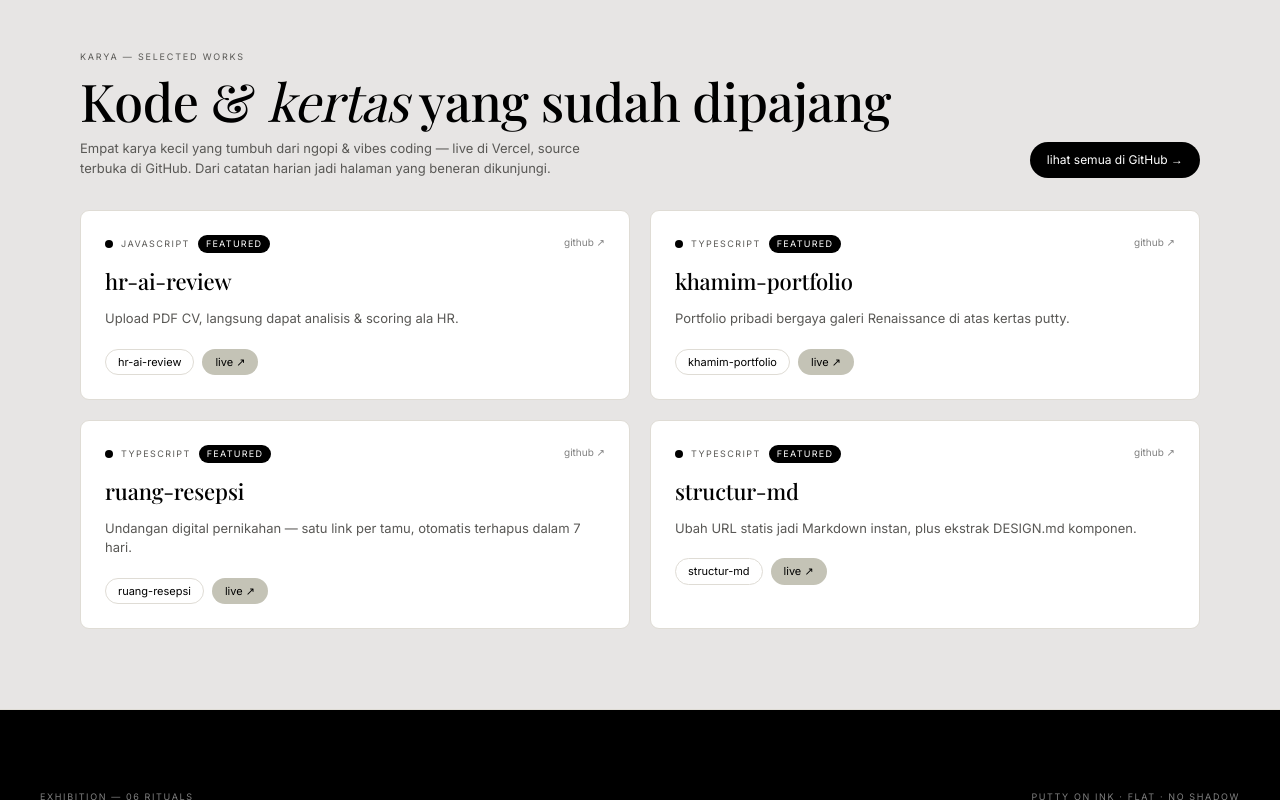
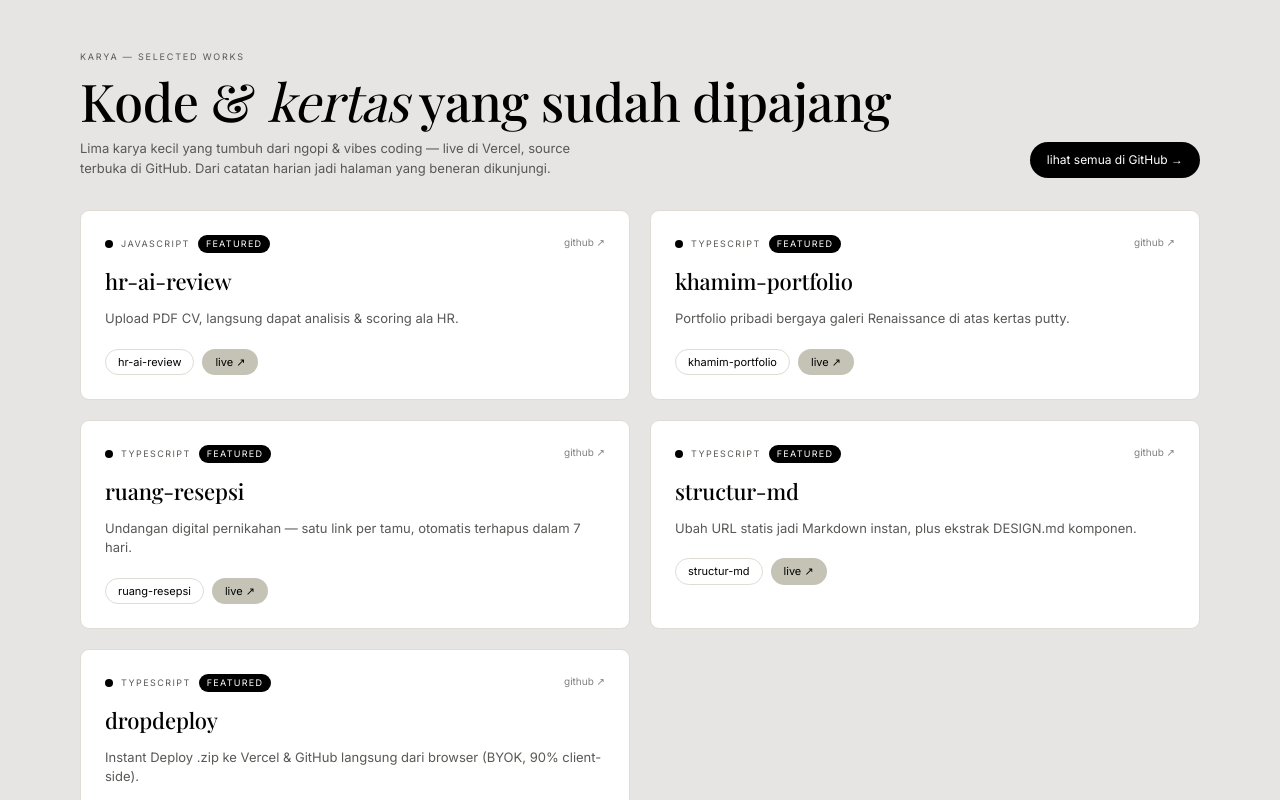
Before and after one commit to khamimzarr/khamim-portfolio, a Next.js app: page / in a window 1280 px wide. Shown: the part 2180-2980 px from the top of the page. Built offline with nearby package versions, Linux system fonts and the light colour scheme.

Commit message:
feat: Karya jadi 05 — tambah dropdeploy, Instant Deploy .zip BYOK 90% client-side
Live: https://dropdeploy.vercel.app
Repo: https://github.com/khamimzarr/dropdeploy

```diff
--- a/src/app/page.tsx
+++ b/src/app/page.tsx
@@ -83,6 +83,14 @@ export default function Home() {
       lang: "TypeScript",
       href: "https://github.com/khamimzarr/structur-md",
       vercel: "https://structur-md.vercel.app",
+      featured: true,
+    },
+    {
+      name: "dropdeploy",
+      desc: "Instant Deploy .zip ke Vercel & GitHub langsung dari browser (BYOK, 90% client-side).",
+      lang: "TypeScript",
+      href: "https://github.com/khamimzarr/dropdeploy",
+      vercel: "https://dropdeploy.vercel.app",
       featured: true,
     },
 
@@ -212,7 +220,7 @@ export default function Home() {
                 Kode & <em className="italic font-normal">kertas</em> yang sudah dipajang
               </h2>
               <p className="font-[Inter] text-[13px] leading-[1.5] text-[#595855] max-w-[520px]">
-                Empat karya kecil yang tumbuh dari ngopi & vibes coding — live di Vercel, source terbuka di GitHub. Dari catatan harian jadi halaman yang beneran dikunjungi.
+                Lima karya kecil yang tumbuh dari ngopi & vibes coding — live di Vercel, source terbuka di GitHub. Dari catatan harian jadi halaman yang beneran dikunjungi.
               </p>
             </div>
             <a href="https://github.com/khamimzarr" target="_blank" className="hidden md:inline-flex shrink-0 bg-black text-white font-[Inter] text-[12px] px-[17px] py-[9px] rounded-[28.8px]">lihat semua di GitHub →</a>
@@ -418,7 +426,7 @@ export default function Home() {
               </div>
               <div className="flex flex-col gap-2">
                 <p className="text-[9px] tracking-[0.18em] uppercase text-[#595855]">Exhibition</p>
-                <a href="#karya" className="hover:underline underline-offset-4">Karya — 04</a>
+                <a href="#karya" className="hover:underline underline-offset-4">Karya — 05</a>
                 <a href="#exhibition" className="hover:underline underline-offset-4">06 Rituals</a>
                 <a href="#" className="hover:underline underline-offset-4">Top — Kembali ke atas</a>
                 <span className="text-[#808080]">Putty #c4c3b6 · Ink #000000</span>
```
